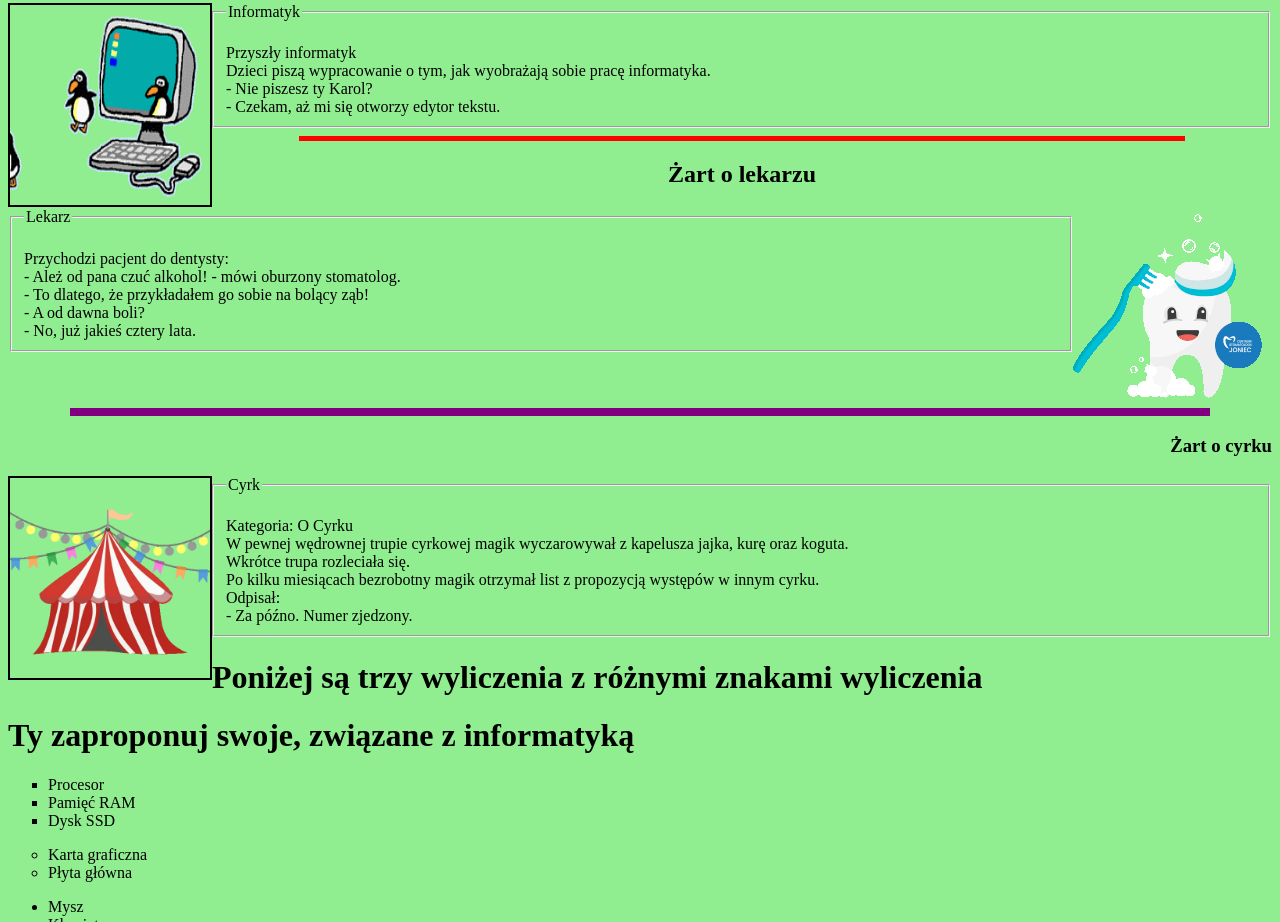
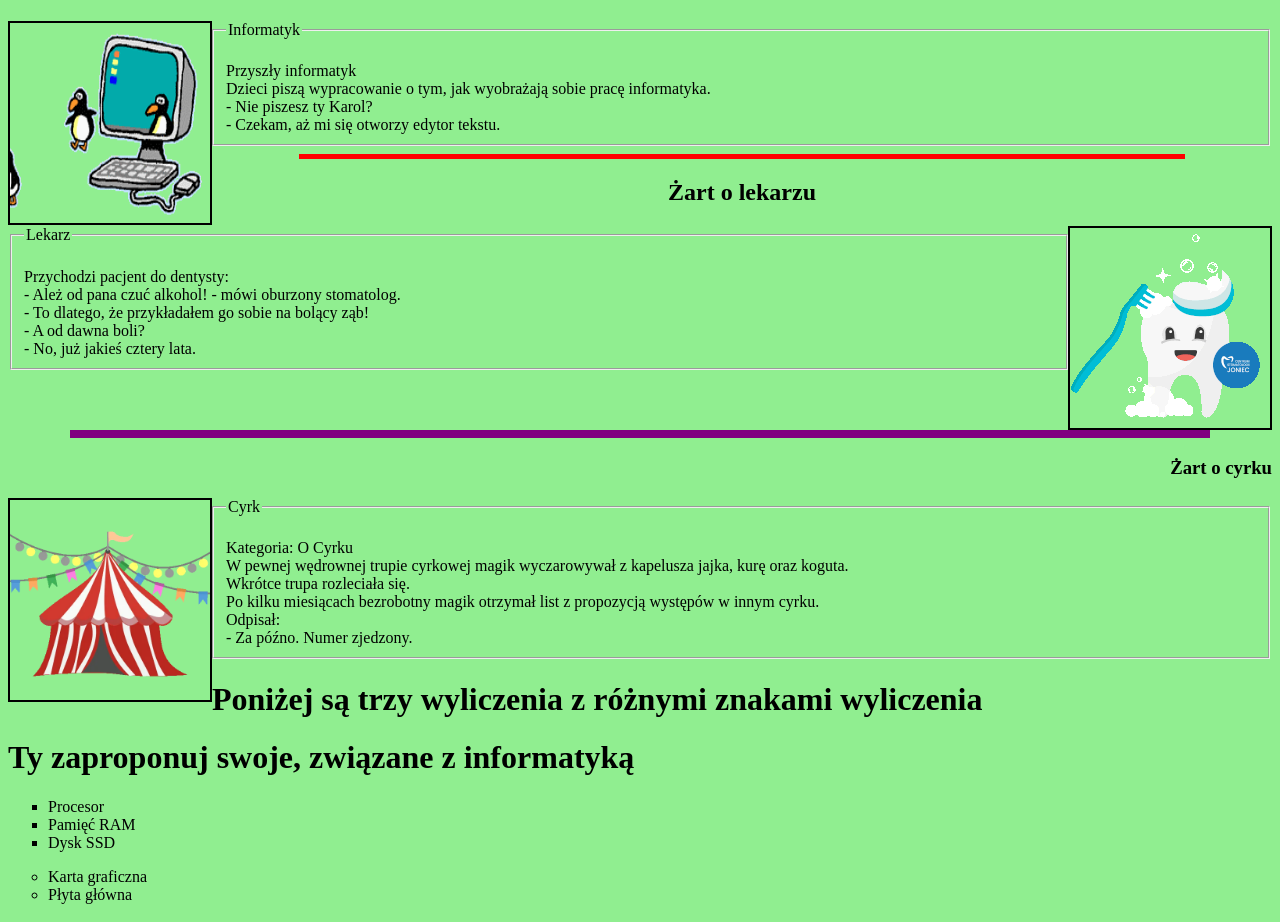
Before and after one commit to arehrek/zad1-7ah, a plain HTML site: page index.html in a window 1280 px wide. Shown: the part 1439-2361 px from the top of the page. Drawn offline with Linux system fonts and the light colour scheme.

Commit message:
Update index.html

```diff
--- a/index.html
+++ b/index.html
@@ -7,7 +7,7 @@
 
 
 <body bgcolor="lightgreen">
-
+   <a href="">Link do ściągania pliku</a><br>
 <a id="poczatek" href="poczta_Hrechka.html">Link do poczty</a><br>
    <a href="plik_Hrechka.html">Link do ściągania pliku</a><br>
    <a href="#srodek">Link środka tekstu</a><br>
@@ -67,7 +67,7 @@ Hrechka Artem
 <hr color="red" size="5" width="70%">
 
 <h2 align="center">Żart o lekarzu</h2>
-<img src="foto/doktor.gif" align="right" border="0" width="200" height="200" >
+<img src="foto/doktor.gif" align="right" border="2" width="200" height="200" >
 <fieldset>
     <legend>Lekarz</legend>
     <br>Przychodzi pacjent do dentysty:
```
